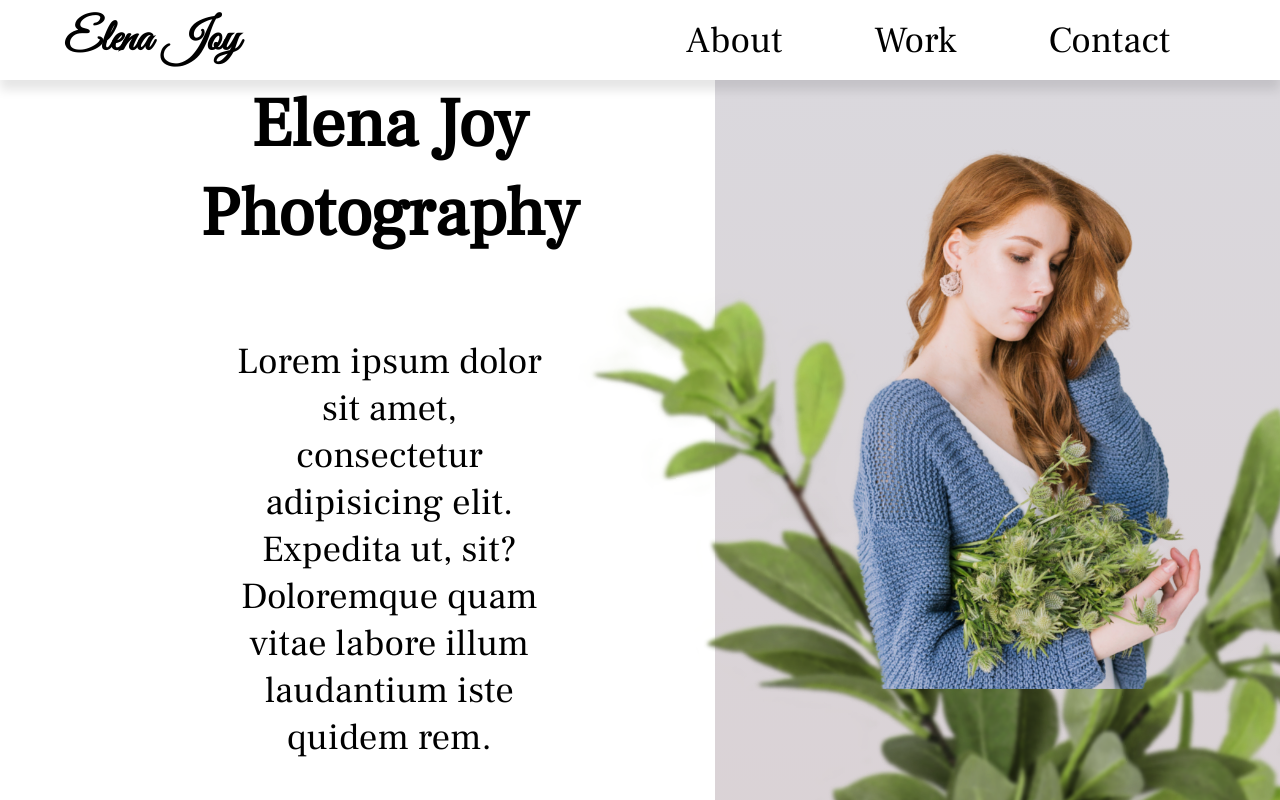
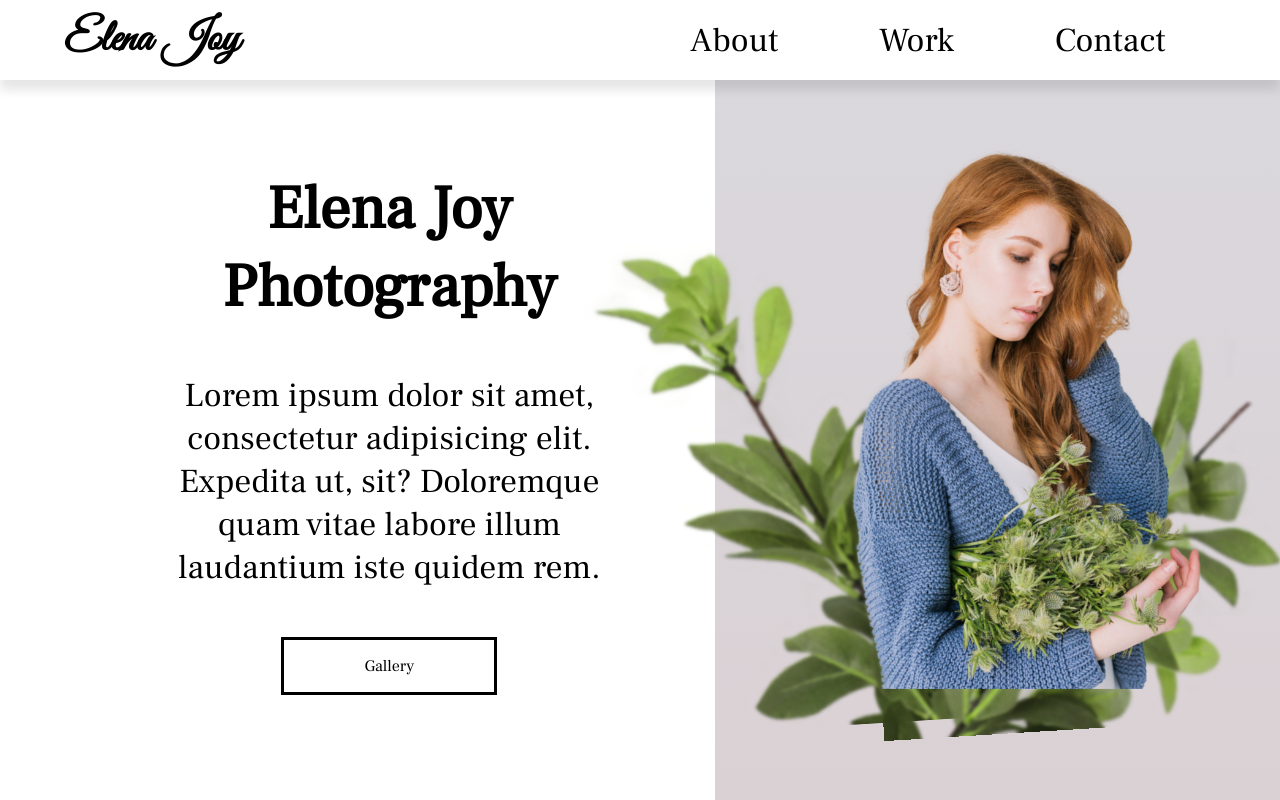
Before and after one commit to SchuylerCole/class-project-Photography_website, a plain HTML site: page index.html in a window 1280 px wide. Drawn offline with Linux system fonts and the light colour scheme.

Commit message:
fix text size to fit inside hero

```diff
--- a/style.css
+++ b/style.css
@@ -23,10 +23,10 @@
 
 html{
 	--header1: calc(2rem + 1vw);
-	--header2: calc(3.5rem + 1vw);
+	--header2: calc(3rem + 1vw);
 	--header3: calc(3rem + 1vw);
 	--header4: calc(2.4rem + 1vw);
-	--text: calc(1.5rem + 1vw);
+	--text: calc(1.3rem + 1vw);
 	--bigtext: calc(2.4rem + 1vw);
 	--special-color: #906272;
 	--background-color: #414141;
@@ -129,17 +129,17 @@ h1{
  }
 
  .hero-intro p{
- 	padding: 5rem 10rem;
+ 	padding: 3rem 6rem;
  }
 
   .hero-intro h3{
- 	padding-top: 3rem;
+ 	padding-top: 1rem;
  }
 
   .hero-intro a{
- 	padding: 2rem 8rem;
+ 	padding: 1rem 5rem;
  	border: 3px solid black;
- 	margin-bottom: 4rem;
+ 	margin-bottom: 1rem;
  }
 
 
```
